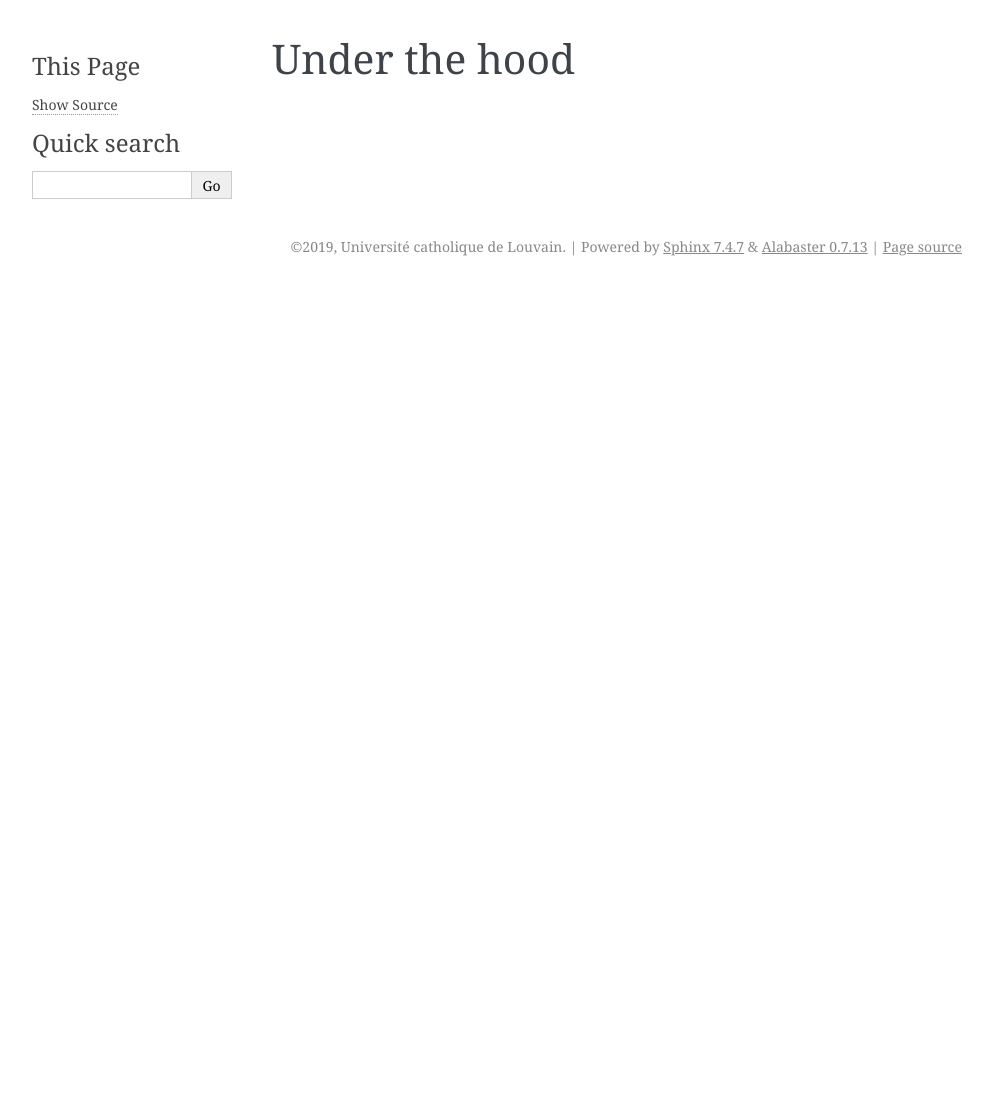
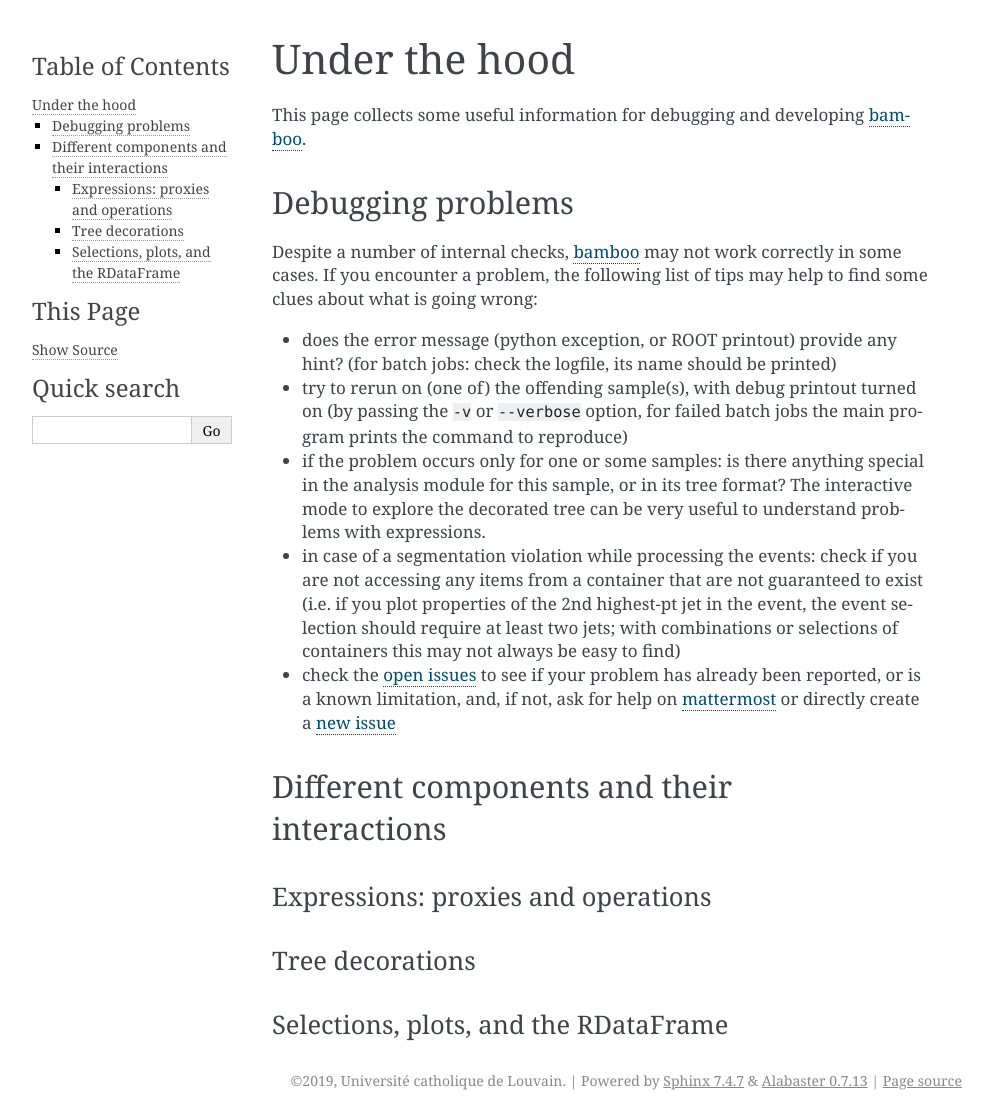
Before and after one commit to recotoolsbenchmarks/BambooAnalysis, a Sphinx documentation site: the page built from doc/hacking.rst, in a window 1280 px wide. Shown: the whole page, without its empty margins (148-1141 px from the left). Built offline with Sphinx 7.4.7, drawn with Linux system fonts in a browser that asks for light colours; before the commit the page ends 900 px from its top, so only the background shows below that.

Commit message:
Update table of contents, add debugging hints

```diff
--- a/doc/advanced.rst
+++ b/doc/advanced.rst
@@ -24,6 +24,8 @@ For a module that is used in calculating expressions, it is sufficient to load
 it from the :py:meth:`~bamboo.analysismodules.HistogramsModule.prepareTree` or
 :py:meth:`~bamboo.analysismodules.HistogramsModule.processTrees` method
 (repeated loads should not cause problems).
+
+TODO: update when MVA PR is merged
 
 .. _ugcutordering:
 
--- a/doc/hacking.rst
+++ b/doc/hacking.rst
@@ -1,2 +1,55 @@
 Under the hood
 ==============
+
+This page collects some useful information for debugging and developing
+bamboo_.
+
+Debugging problems
+------------------
+
+Despite a number of internal checks, bamboo_ may not work correctly in some
+cases.
+If you encounter a problem, the following list of tips may help to find some
+clues about what is going wrong:
+
+* does the error message (python exception, or ROOT printout) provide any hint?
+  (for batch jobs: check the logfile, its name should be printed)
+* try to rerun on (one of) the offending sample(s), with debug printout turned
+  on (by passing the ``-v`` or ``--verbose`` option, for failed batch jobs the
+  main program prints the command to reproduce)
+* if the problem occurs only for one or some samples: is there anything special
+  in the analysis module for this sample, or in its tree format?
+  The interactive mode to explore the decorated tree can be very useful to
+  understand problems with expressions.
+* in case of a segmentation violation while processing the events: check if you
+  are not accessing any items from a container that are not guaranteed to exist
+  (i.e. if you plot properties of the 2nd highest-pt jet in the event, the
+  event selection should require at least two jets; with combinations or
+  selections of containers this may not always be easy to find)
+* check the `open issues`_ to see if your problem has already been reported, or
+  is a known limitation, and, if not, ask for help on `mattermost`_ or directly
+  create a `new issue`_
+
+Different components and their interactions
+-------------------------------------------
+
+Expressions: proxies and operations
+'''''''''''''''''''''''''''''''''''
+
+
+Tree decorations
+''''''''''''''''
+
+
+Selections, plots, and the RDataFrame
+'''''''''''''''''''''''''''''''''''''
+
+
+
+.. _bamboo: https://cp3.irmp.ucl.ac.be/~pdavid/bamboo/index.html
+
+.. _open issues: https://gitlab.cern.ch/cp3-cms/bamboo/-/boards
+
+.. _mattermost: https://mattermost.web.cern.ch/cms-exp/channels/bamboo
+
+.. _new issue: https://gitlab.cern.ch/cp3-cms/bamboo/issues/new?issue%5Bassignee_id%5D=&issue%5Bmilestone_id%5D=
--- a/doc/userguide.rst
+++ b/doc/userguide.rst
@@ -393,7 +393,6 @@ e.g. NanoAODv4 for
 `2018 data <https://cms-nanoaod-integration.web.cern.ch/integration/master-102X/data101X_doc.html>`_.
 
 
-
 .. _bamboo: https://cp3.irmp.ucl.ac.be/~pdavid/bamboo/index.html
 
 .. _YAML: https://yaml.org
```
Also changed, not shown: other parts of doc/advanced.rst (+3 -0 lines), doc/install.rst (+2 -5 lines), doc/recipes.rst (+14 -0 lines).
